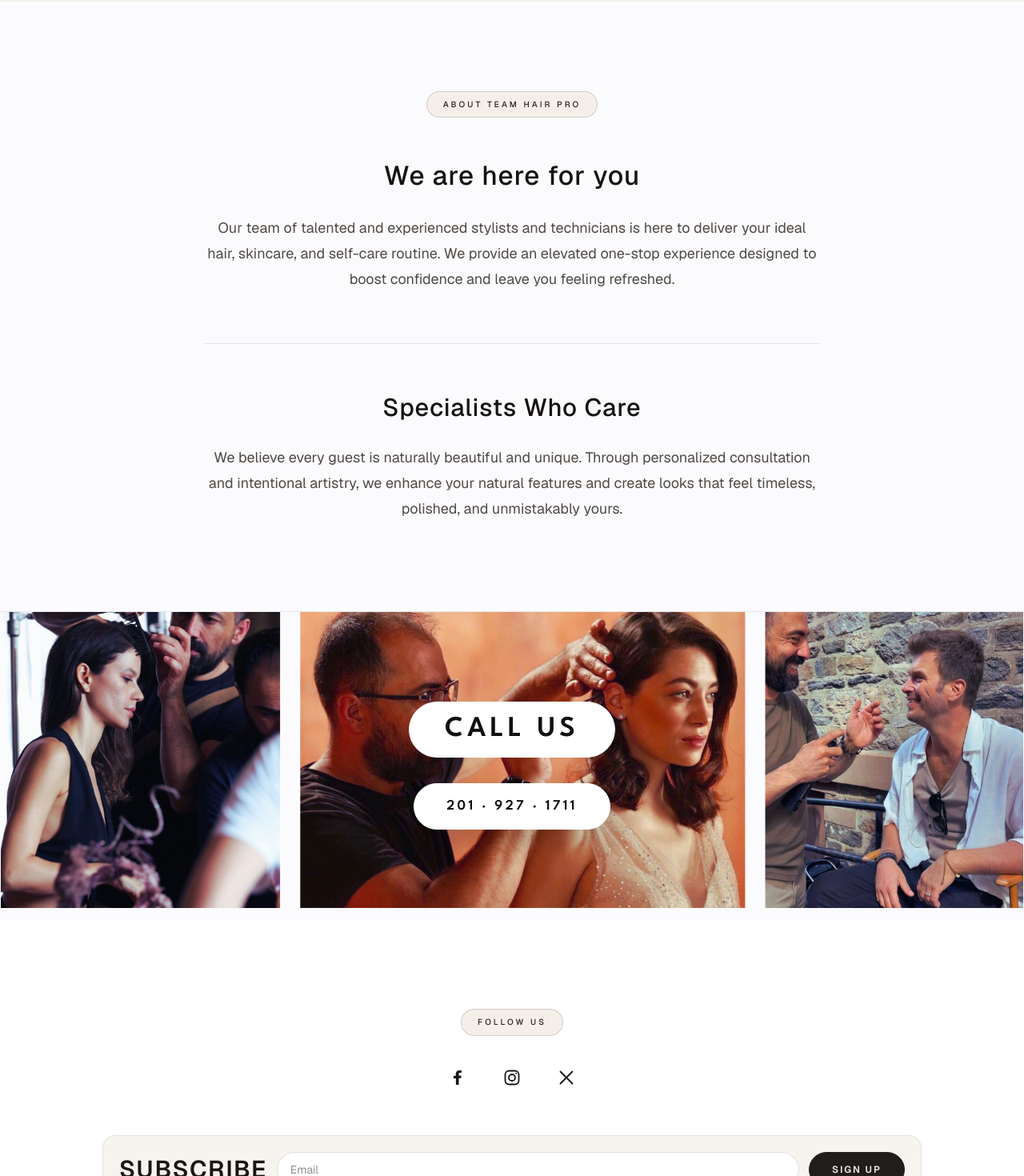
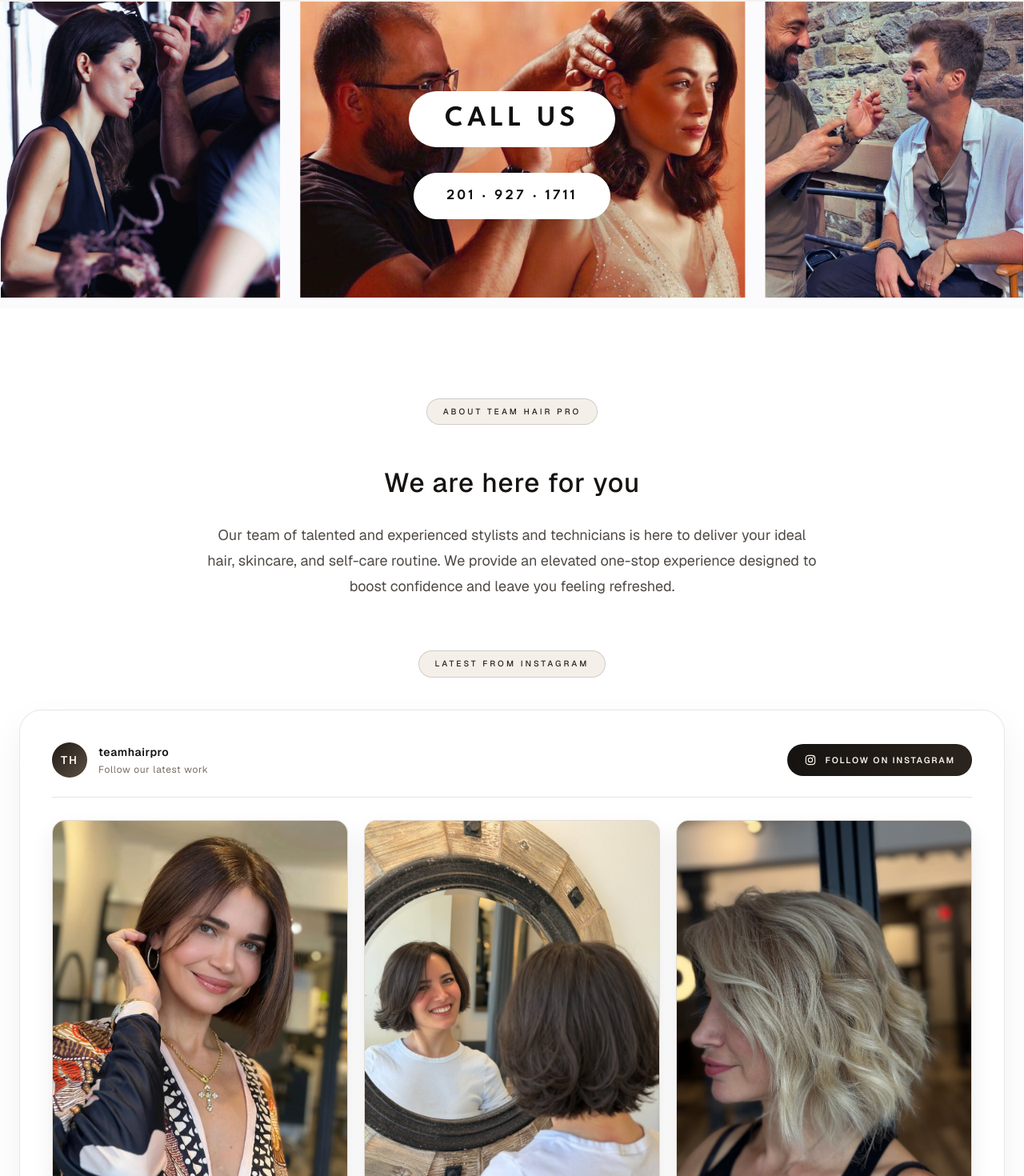
Before and after one commit to ugurcanyagiz/teamhairpro, a Next.js app: page / in a window 1280 px wide. Shown: the part 1072-2542 px from the top of the page at 80% size. Built offline with nearby package versions, Linux system fonts and the light colour scheme.

Commit message:
Move about intro content above instagram and remove subscribe block

```diff
--- a/app/page.tsx
+++ b/app/page.tsx
@@ -5,7 +5,6 @@ import {
   HeroImageSection,
   InstagramShowcase,
   SectionLabel,
-  SocialIconRow,
 } from "@/components/home/design-system";
 import { Navbar } from "@/components/home/navbar";
 import { BrandCarousel } from "@/components/home/brand-carousel";
@@ -49,38 +48,6 @@ const instagramPosts = [
   },
 ];
 
-const socialLinks = [
-  {
-    href: "https://facebook.com",
-    label: "Facebook",
-    icon: (
-      <svg viewBox="0 0 24 24" className="h-6 w-6" fill="currentColor" aria-hidden>
-        <path d="M13.5 21v-8.2h2.8l.4-3.2h-3.2V7.5c0-.9.3-1.6 1.6-1.6h1.8V3.1c-.9-.1-1.8-.2-2.7-.2-2.7 0-4.5 1.6-4.5 4.7v2.1H7v3.2h2.9V21h3.6Z" />
-      </svg>
-    ),
-  },
-  {
-    href: "https://instagram.com/teamhairpro",
-    label: "Instagram",
-    icon: (
-      <svg viewBox="0 0 24 24" className="h-6 w-6" fill="none" stroke="currentColor" strokeWidth="1.8" aria-hidden>
-        <rect x="3.5" y="3.5" width="17" height="17" rx="5" />
-        <circle cx="12" cy="12" r="4" />
-        <circle cx="17.2" cy="6.8" r="1" fill="currentColor" stroke="none" />
-      </svg>
-    ),
-  },
-  {
-    href: "https://x.com",
-    label: "X",
-    icon: (
-      <svg viewBox="0 0 24 24" className="h-6 w-6" fill="none" stroke="currentColor" strokeWidth="1.9" aria-hidden>
-        <path d="M4 4l16 16M20 4 4 20" />
-      </svg>
-    ),
-  },
-];
-
 export default function Home() {
   return (
     <div id="home" className="min-h-screen bg-[#fbfbfd] text-[#201d1b] antialiased">
@@ -90,23 +57,6 @@ export default function Home() {
       <main>
         <HeroImageSection />
         <BrandCarousel />
-
-        <CenteredSection id="about" className="border-b border-[rgba(0,0,0,0.08)] bg-[#fbfbfd]" label={<SectionLabel>ABOUT TEAM HAIR PRO</SectionLabel>}>
-          <div className="mt-12 w-full max-w-3xl space-y-16 text-center">
-            <article>
-              <h2 className="text-[clamp(1.85rem,2.6vw,2.5rem)] font-medium tracking-[0.03em] text-[#161311]">We are here for you</h2>
-              <p className="mt-6 text-[1.02rem] leading-8 text-[#4f4944] sm:text-lg">
-                Our team of talented and experienced stylists and technicians is here to deliver your ideal hair, skincare, and self-care routine. We provide an elevated one-stop experience designed to boost confidence and leave you feeling refreshed.
-              </p>
-            </article>
-            <article className="border-t border-[rgba(0,0,0,0.09)] pt-14">
-              <h3 className="text-[clamp(1.75rem,2.4vw,2.32rem)] font-medium tracking-[0.03em] text-[#161311]">Specialists Who Care</h3>
-              <p className="mt-6 text-[1.02rem] leading-8 text-[#4f4944] sm:text-lg">
-                We believe every guest is naturally beautiful and unique. Through personalized consultation and intentional artistry, we enhance your natural features and create looks that feel timeless, polished, and unmistakably yours.
-              </p>
-            </article>
-          </div>
-        </CenteredSection>
 
         <section id="call" className="relative isolate overflow-hidden px-5 py-22 sm:px-6 sm:py-28">
           <Image src="/callus.svg" alt="Call us section visual" fill sizes="100vw" className="object-cover" />
@@ -123,24 +73,14 @@ export default function Home() {
         <CenteredSection
           className="border-b border-[rgba(0,0,0,0.08)] bg-white"
           contentClassName="max-w-[86rem]"
-          label={<SectionLabel>FOLLOW US</SectionLabel>}
+          label={<SectionLabel>ABOUT TEAM HAIR PRO</SectionLabel>}
         >
-          <SocialIconRow links={socialLinks} />
-
-          <form className="mt-14 grid w-full max-w-5xl items-center gap-4 rounded-2xl border border-[rgba(0,0,0,0.08)] bg-[#f7f4f0] p-4 sm:grid-cols-[auto_1fr_auto] sm:gap-3 sm:p-5">
-            <label htmlFor="subscribe-email" className="text-3xl font-semibold uppercase tracking-[0.05em] text-[#191614]">
-              Subscribe
-            </label>
-            <input
-              id="subscribe-email"
-              type="email"
-              placeholder="Email"
-              className="h-11 rounded-full border border-[rgba(0,0,0,0.12)] bg-white px-4 text-sm outline-none transition focus:border-[#9f8878]"
-            />
-            <button type="submit" className="h-11 rounded-full border border-[#201d1b] bg-[#201d1b] px-7 text-xs font-semibold uppercase tracking-[0.16em] text-[#f4efe9] transition duration-300 hover:bg-[#12100f]">
-              Sign Up
-            </button>
-          </form>
+          <article className="mt-12 w-full max-w-3xl text-center">
+            <h2 className="text-[clamp(1.85rem,2.6vw,2.5rem)] font-medium tracking-[0.03em] text-[#161311]">We are here for you</h2>
+            <p className="mt-6 text-[1.02rem] leading-8 text-[#4f4944] sm:text-lg">
+              Our team of talented and experienced stylists and technicians is here to deliver your ideal hair, skincare, and self-care routine. We provide an elevated one-stop experience designed to boost confidence and leave you feeling refreshed.
+            </p>
+          </article>
 
           <div id="instagram" className="mt-16 w-full">
             <SectionLabel>LATEST FROM INSTAGRAM</SectionLabel>
```
